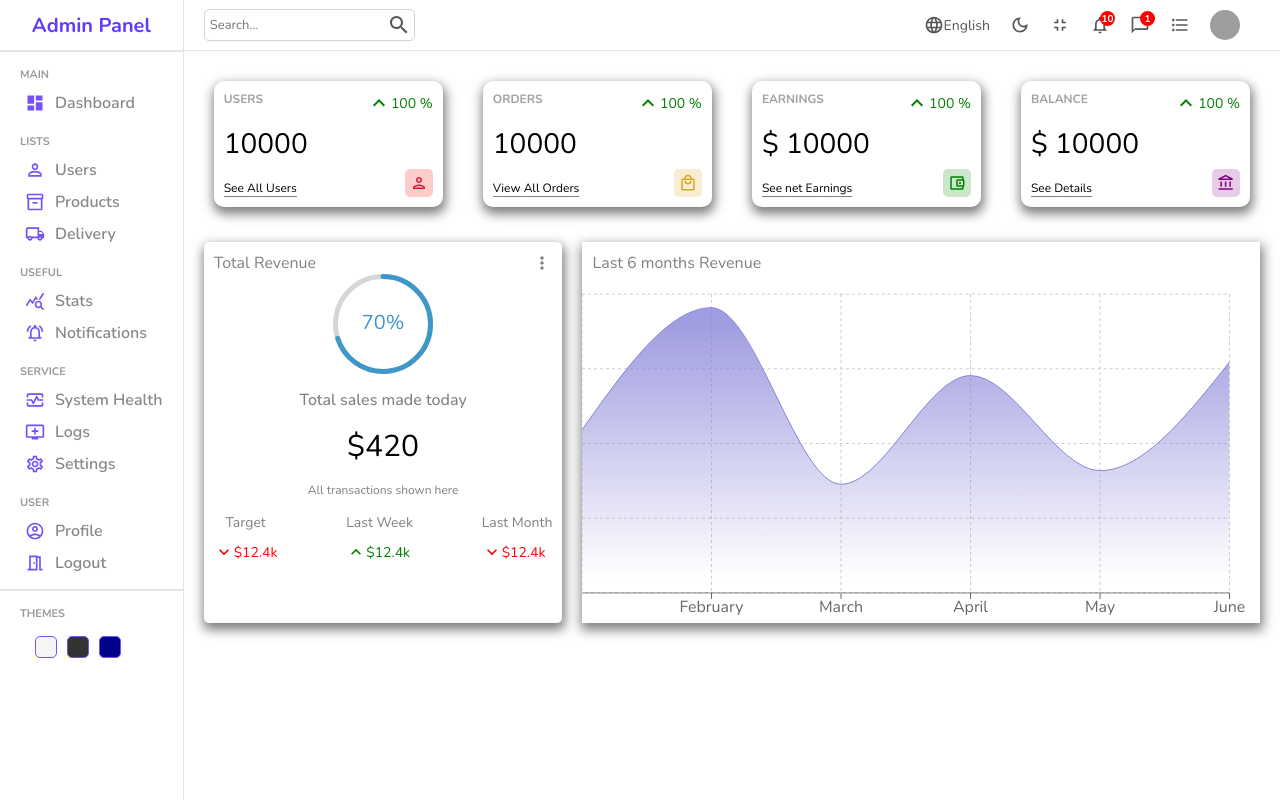
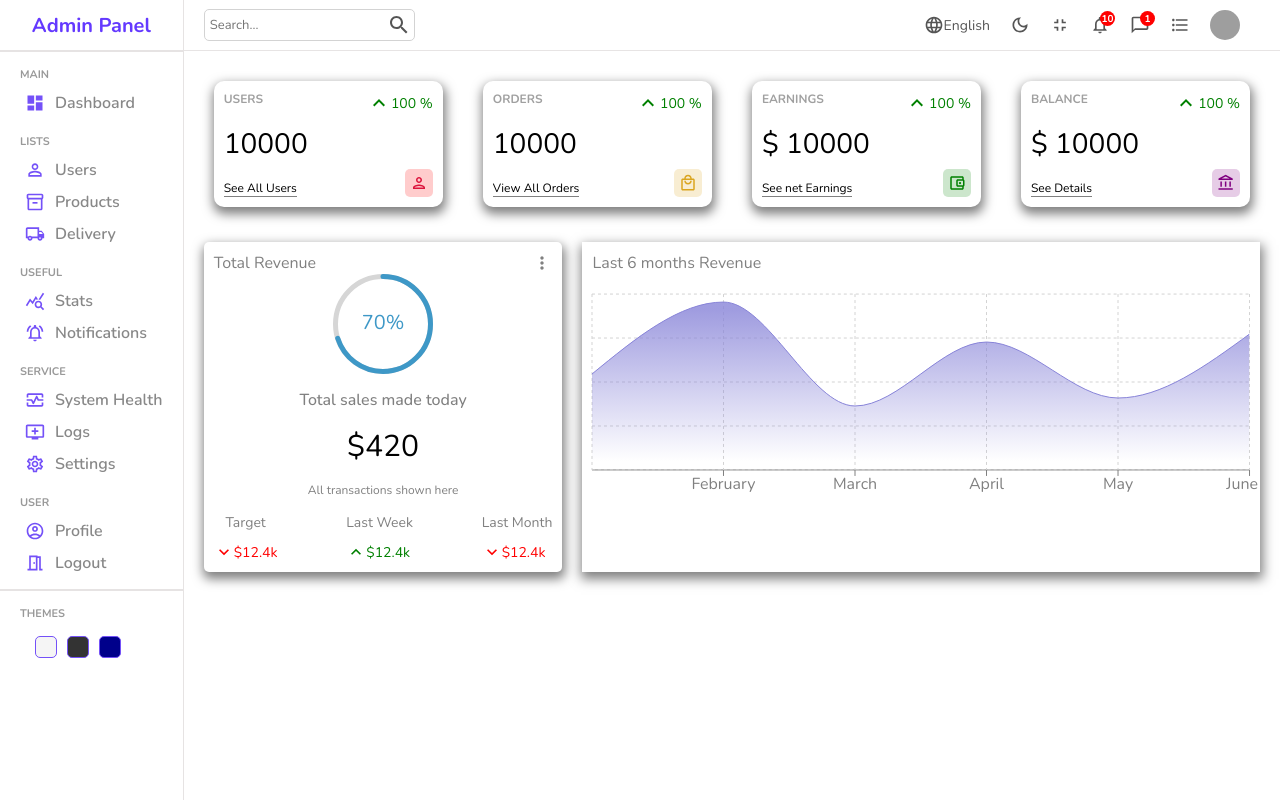
Before and after one commit to sumankmaiti/ReactAdminPanel, a React (Create React App) app in the folder frontend/: page / in a window 1280 px wide. Built offline with nearby package versions, Linux system fonts and the light colour scheme; grey boxes are pictures that could not be loaded.

Commit message:
data table

```diff
--- a/frontend/src/components/chart/Chart.jsx
+++ b/frontend/src/components/chart/Chart.jsx
@@ -22,12 +22,12 @@ const Chart = () => {
   return (
     <div className="chart">
       <div className="title">Last 6 months Revenue</div>
-      <ResponsiveContainer width="100%" aspect={2 / 1}>
+      <ResponsiveContainer width="100%" aspect={3 / 1}>
         <AreaChart
           width={730}
           height={250}
           data={data}
-          margin={{ top: 10, right: 30, left: 0, bottom: 0 }}
+          margin={{ top: 10, right: 10, left: 10, bottom: 10 }}
         >
           <defs>
             <linearGradient id="total" x1="0" y1="0" x2="0" y2="1">
@@ -35,8 +35,8 @@ const Chart = () => {
               <stop offset="95%" stopColor="#8884d8" stopOpacity={0} />
             </linearGradient>
           </defs>
-          <XAxis dataKey="name" />
-          <CartesianGrid strokeDasharray="3 3" />
+          <XAxis dataKey="name" stroke="gray" />
+          <CartesianGrid strokeDasharray="3 3" className="grid" />
           <Tooltip />
           <Area
             type="monotone"
--- a/frontend/src/components/chart/chart.scss
+++ b/frontend/src/components/chart/chart.scss
@@ -8,4 +8,8 @@
         margin: 10px;
         color: gray;
     }
+
+    .grid {
+        stroke: lightgray;
+    }
 }
```
